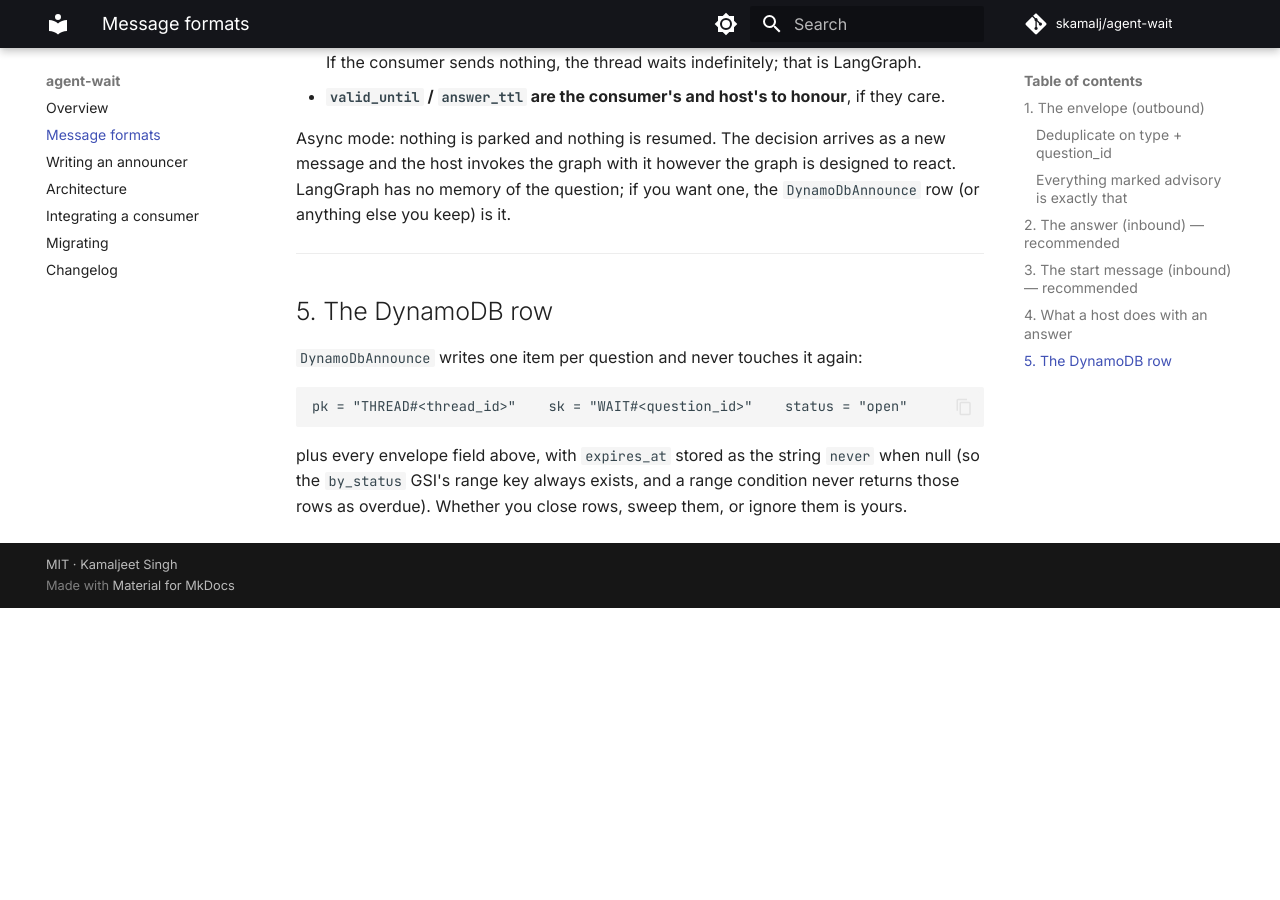
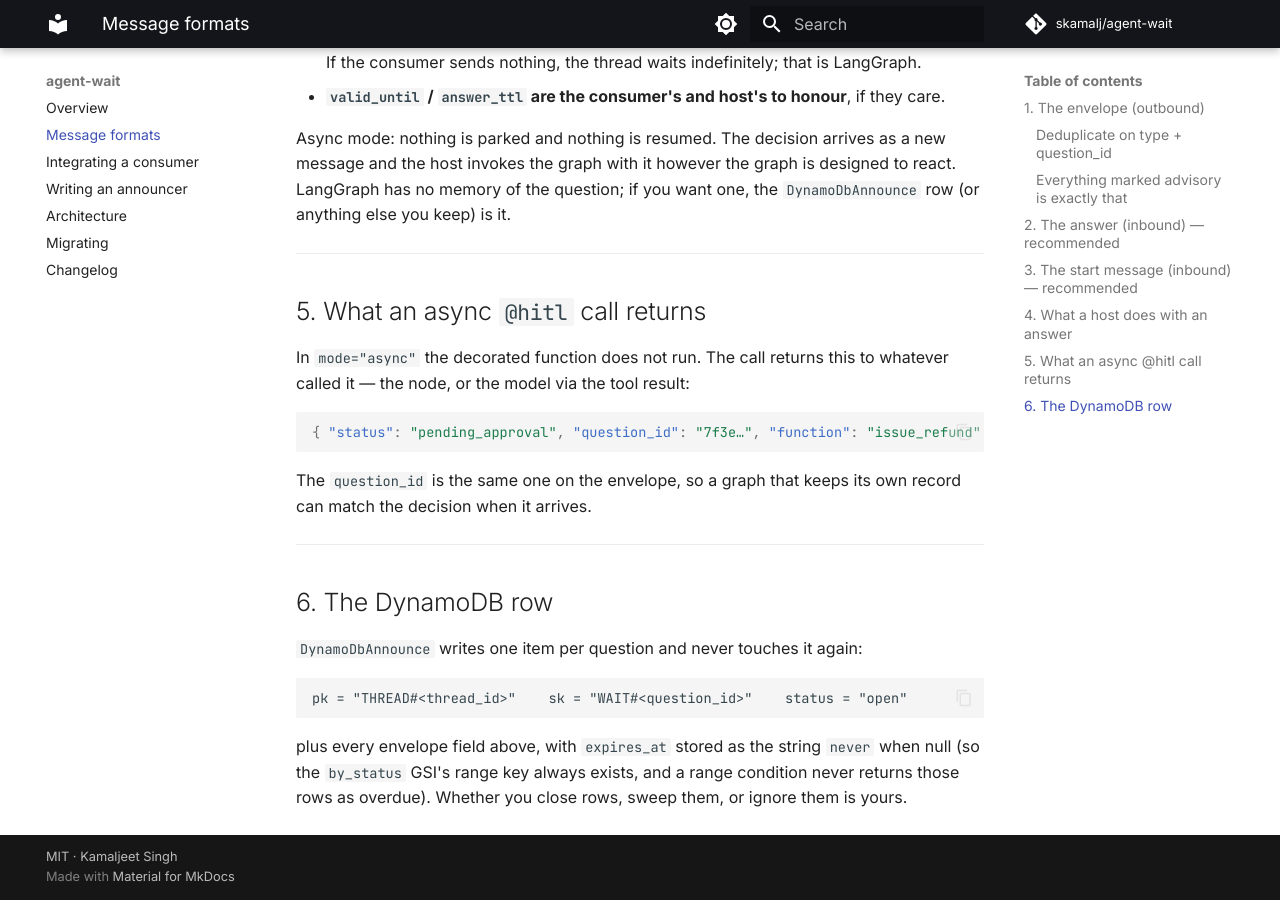
Before and after one commit to skamalj/agent-wait, an MkDocs documentation site: the page built from docs/message-formats.md, in a window 1280 px wide and 900 px high, scrolled down 3807 px. Built offline with MkDocs 1.6.1 and Material for MkDocs 9.7.7, drawn with Linux system fonts in a browser that asks for light colours; comment, search, counter and statistics services are not loaded; before the commit the page ends 4415 px from its top, so only the background shows below that; some of the changed text lies outside the part shown.

Commit message:
docs: review pass on the 0.4 rewrite
- README: imports the snippets actually need (tool, DynamoDbAnnounce), a
  policy field table, the async return value spelled out, a docs badge
- message-formats: the async call's return value is part of the contract
  and was missing; async question_id derivation named correctly
- architecture: unwrap() snippet matched to its three-value return
- nav: consumer guide before the announcer guide

Every python block in the docs now parses and every import resolves,
checked by script rather than by eye.

````diff
--- a/docs/message-formats.md
+++ b/docs/message-formats.md
@@ -43,7 +43,7 @@ your queue, your webhook, or as a row in your table.
 | `type` | string | Always `wait.created`. |
 | `event_id` | ULID | Fresh on every publish. For logs and tracing. **Not** the deduplication key. |
 | `thread_id` | string | The agent's conversation identity. |
-| `question_id` | string | The question's identity. In interrupt mode it is LangGraph's `Interrupt.id`; in async mode it is derived from thread + tool + args. Stable across republishes. |
+| `question_id` | string | The question's identity. In interrupt mode it is LangGraph's `Interrupt.id`; in async mode it is `sha256(thread_id | function | args)`. Stable across republishes. |
 | `question` | any | From `@hitl`: `{"function": name, "args": {...}}`, the call that is waiting. From a bare `interrupt(value)`: `value` as is. Opaque to every adapter. |
 | `allowed_actions` | string[] | Which answers are meaningful. Advisory. |
 | `expires_at` | RFC 3339 UTC or null | When the asker considers the question stale. Advisory. Measured from publish time unless the caller supplied `asked_at`. |
@@ -147,7 +147,21 @@ anything else you keep) is it.
 
 ---
 
-## 5. The DynamoDB row
+## 5. What an async `@hitl` call returns
+
+In `mode="async"` the decorated function does not run. The call returns this to whatever
+called it — the node, or the model via the tool result:
+
+```json
+{ "status": "pending_approval", "question_id": "7f3e…", "function": "issue_refund" }
+```
+
+The `question_id` is the same one on the envelope, so a graph that keeps its own record
+can match the decision when it arrives.
+
+---
+
+## 6. The DynamoDB row
 
 `DynamoDbAnnounce` writes one item per question and never touches it again:
 
--- a/mkdocs.yml
+++ b/mkdocs.yml
@@ -46,8 +46,8 @@ markdown_extensions:
 nav:
   - Overview: index.md
   - Message formats: message-formats.md
+  - Integrating a consumer: integrating-a-consumer.md
   - Writing an announcer: writing-an-announcer.md
   - Architecture: architecture.md
-  - Integrating a consumer: integrating-a-consumer.md
   - Migrating: migrating.md
   - Changelog: changelog.md
````
Also changed, not shown: README.md (+22 -5 lines), docs/architecture.md (+5 -5 lines), packages/agent-wait/README.md (+22 -5 lines), 1 other file.
